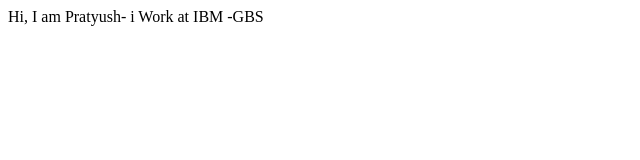
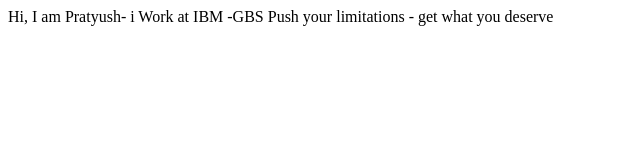
Before and after one commit to pratyush-9-009/MyFirstSite, a plain HTML site: page index.html in a window 1280 px wide. Shown: the whole page, without its empty margins (0-640 px from the left). Drawn offline with Linux system fonts and the light colour scheme.

Commit message:
Update -add details

```diff
--- a/index.html
+++ b/index.html
@@ -8,5 +8,7 @@
 </head>
 <body>
     Hi, I am Pratyush- i Work at IBM -GBS
+
+    Push your limitations - get what you deserve
 </body>
 </html>
```
